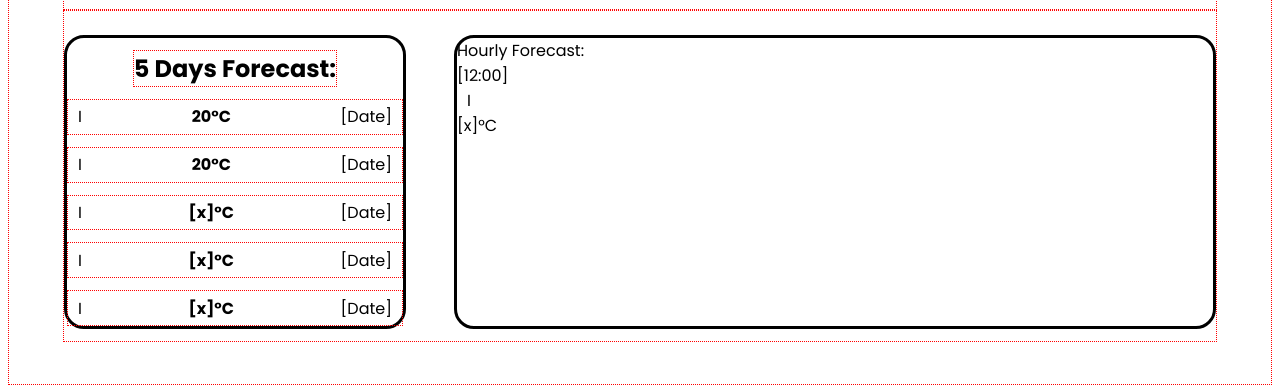
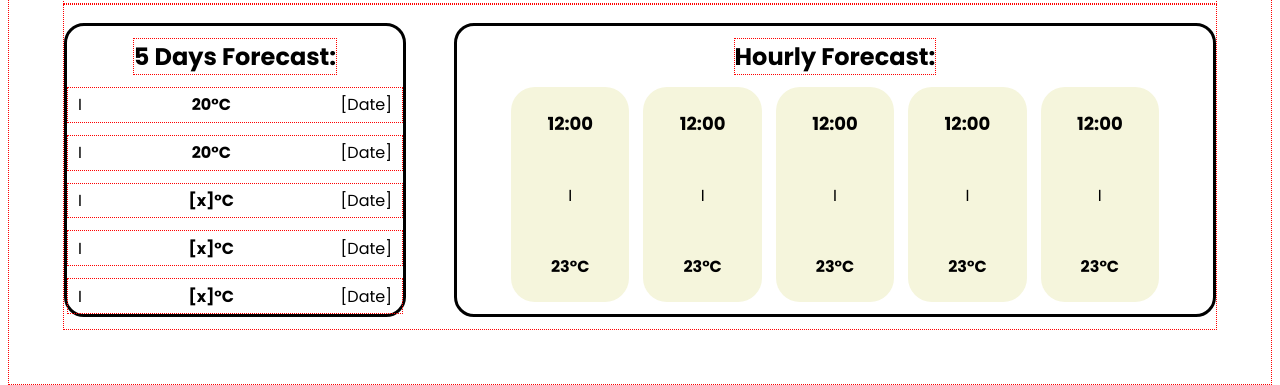
Before and after one commit to alvagarciia/weather-dashboard, a plain HTML site: page index.html in a window 1280 px wide. Shown: the part 415-800 px from the top of the page. Drawn offline with Linux system fonts and the light colour scheme.

Commit message:
update box D posts

```diff
--- a/index.html
+++ b/index.html
@@ -116,11 +116,33 @@
                 </div>
             </div>
             <div class="boxD">
-                Hourly Forecast:
-                <div class="hour-1">
-                    <div class="hour">[12:00]</div>
-                    <div class="icon">I</div>
-                    <div class="temp">[x]°C</div>
+                <div class="titleD">Hourly Forecast:</div>
+                <div class="hours">
+                    <div class="hourD">
+                        <div class="timeD">12:00</div>
+                        <div class="iconD">I</div>
+                        <div class="tempD">23°C</div>
+                    </div>
+                    <div class="hourD">
+                        <div class="timeD">12:00</div>
+                        <div class="iconD">I</div>
+                        <div class="tempD">23°C</div>
+                    </div>
+                    <div class="hourD">
+                        <div class="timeD">12:00</div>
+                        <div class="iconD">I</div>
+                        <div class="tempD">23°C</div>
+                    </div>
+                    <div class="hourD">
+                        <div class="timeD">12:00</div>
+                        <div class="iconD">I</div>
+                        <div class="tempD">23°C</div>
+                    </div>
+                    <div class="hourD">
+                        <div class="timeD">12:00</div>
+                        <div class="iconD">I</div>
+                        <div class="tempD">23°C</div>
+                    </div>
                 </div>
             </div>
         </div>
--- a/style.css
+++ b/style.css
@@ -75,7 +75,7 @@ body {
     border: 1px, dotted, red;
 
     width: 90vw;
-    padding: 24px 0px 12px;
+    padding: 18px 0px 12px;
     margin: 0px 54px;
     gap: 48px;
     display: flex;
@@ -192,12 +192,11 @@ body {
 
 .boxC {
     flex:4;
-    paddin-bottom: 12px;
     display: flex;
     flex-direction: column;
     gap: 12px;
 }
-.titleC {
+.titleC, .titleD {
     border: 1px, dotted, red;
     margin-top: 12px;
     font-size: 24px;
@@ -216,4 +215,30 @@ body {
 
 .boxD {
     flex: 9;
+    display: flex;
+    flex-direction: column;
+    gap: 12px;
 }
+.hours {
+    flex: 1;
+    margin: 0px 54px;
+    display: flex;
+    gap: 14px;
+}
+.hourD {
+    flex: 1;
+    margin-bottom: 12px;
+    background-color: beige;
+    border-radius: 24px;
+    display: flex;
+    flex-direction: column;
+    justify-content: space-around;
+    align-items: center;
+}
+.timeD {
+    font-weight: bold;
+    font-size: 18px;
+}
+.tempD {
+    font-weight: bold;
+}
```
